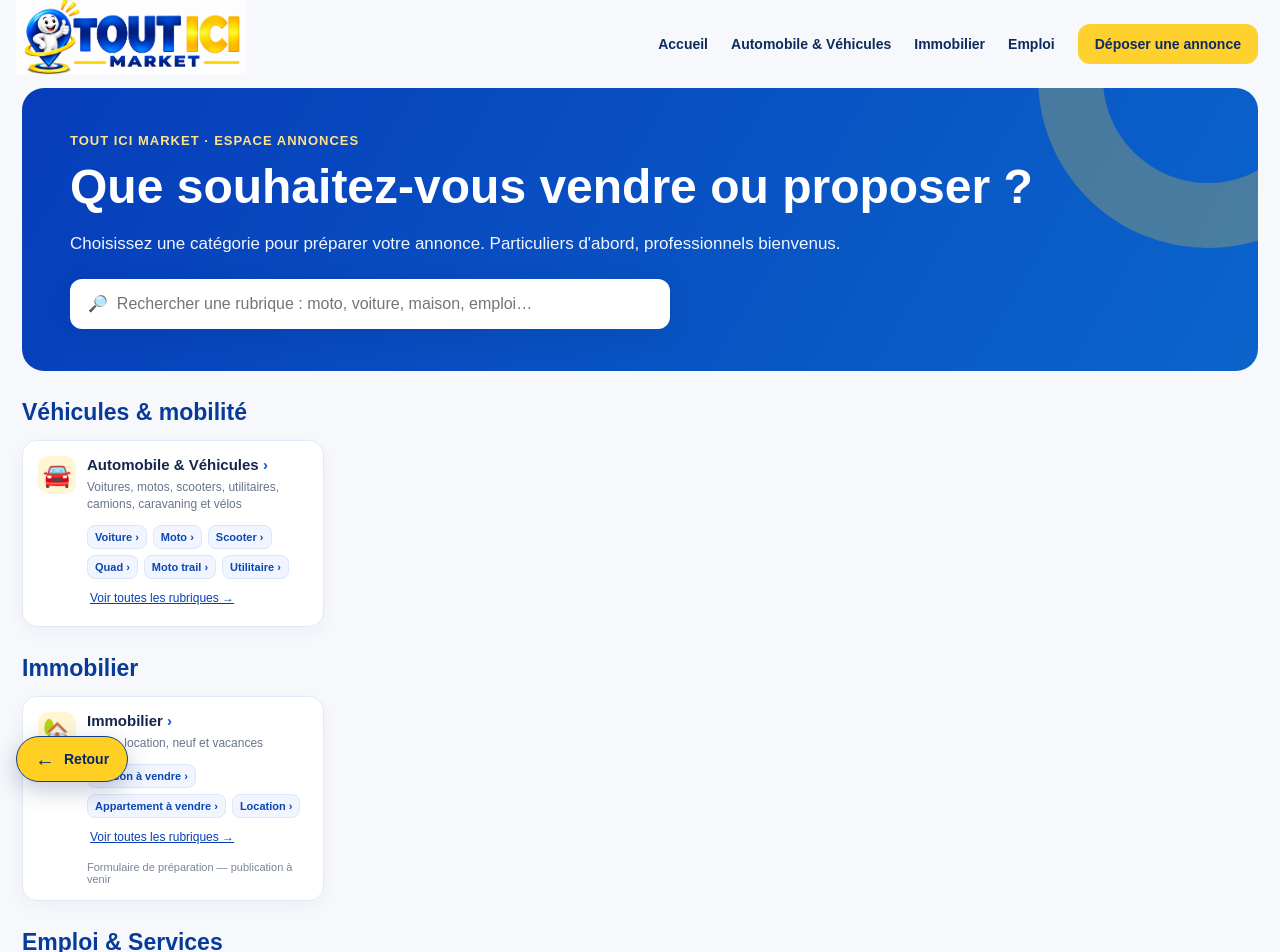
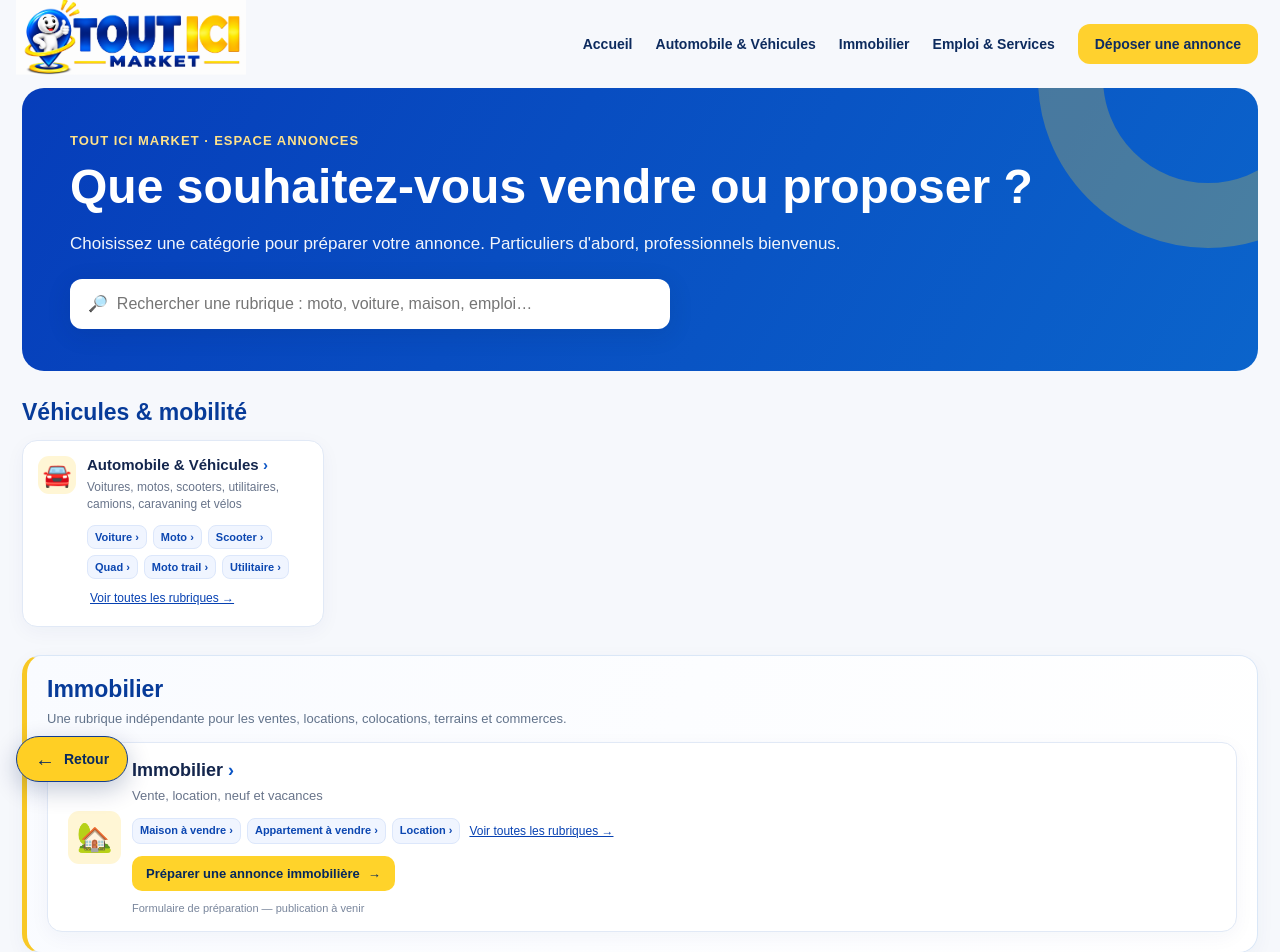
Before and after one commit to Touticimarket/tout-ici-market, a Next.js app: page /deposer in a window 1280 px wide. Shown: the top 952 px of the page. Built offline with nearby package versions, Linux system fonts and the light colour scheme.

Commit message:
Give real estate and employment distinct featured deposit sections and links

```diff
--- a/app/deposer/page.tsx
+++ b/app/deposer/page.tsx
@@ -23,6 +23,16 @@ export default function ChoixDepotPage(){
         .depot-search{width:min(600px,100%);padding:16px 18px;border:0;border-radius:12px;font-size:16px;box-shadow:0 5px 25px #051e441e}
         .depot-section{margin-top:28px}
         .depot-section h2{font-size:23px;margin:0 0 14px;color:#073b99}
+        .depot-section-featured{padding:20px;border:1px solid #dae7f7;border-left:5px solid #f8c825;border-radius:19px;background:linear-gradient(115deg,#f9fbff,#ffffff);box-shadow:0 5px 19px #123a6d0b}
+        .depot-section-featured h2{margin-bottom:6px}
+        .depot-section-featured .depot-cards{grid-template-columns:1fr}
+        .depot-section-featured .depot-card{max-width:none;min-height:112px;align-items:center;padding:17px 20px;background:#fff}
+        .depot-section-featured .depot-ico{width:53px;height:53px;font-size:29px}
+        .depot-section-featured .depot-card h3{font-size:18px}
+        .depot-section-featured .depot-card p{font-size:13px}
+        .depot-section-subtitle{font-size:13px;color:#62738b;margin:0 0 14px;line-height:1.5}
+        .depot-feature-cta{display:inline-flex;align-items:center;gap:8px;margin-top:12px;padding:10px 14px;border-radius:10px;background:#ffd32a;color:#05275c;text-decoration:none;font-size:13px;font-weight:800}
+        .depot-feature-cta:hover{background:#ffca07}
         .depot-cards{display:grid;grid-template-columns:repeat(4,minmax(0,1fr));gap:10px}
         .depot-card{display:flex;gap:11px;align-items:flex-start;background:#fff;border:1px solid #e1e9f6;border-radius:15px;padding:15px;text-decoration:none;color:#122751;min-height:125px;box-shadow:0 5px 20px #20376a0b;transition:transform .15s,border-color .15s}
         .depot-card:hover{border-color:#0b56c8}
@@ -43,7 +53,7 @@ export default function ChoixDepotPage(){
       `}</style>
       <div className="depot-shell">
         <nav className="depot-nav" aria-label="Navigation de dépôt">
-          <a href="/">Accueil</a><a href="/deposer/automobile">Automobile & Véhicules</a><a href="/immobilier">Immobilier</a><a href="/emploi">Emploi</a>
+          <a href="/">Accueil</a><a href="/deposer/automobile">Automobile & Véhicules</a><a href="/deposer/immobilier">Immobilier</a><a href="/deposer/emploi">Emploi & Services</a>
           <span style={{background:"#ffd12e",color:"#0e2b62",padding:"12px 17px",borderRadius:12}}>Déposer une annonce</span>
         </nav>
         <header className="depot-intro">
@@ -56,8 +66,11 @@ export default function ChoixDepotPage(){
         {depotGroupes.map(groupe=>{
           const selection=categories.filter(c=>c.groupe===groupe);
           if(!selection.length)return null;
-          return <section key={groupe} className="depot-section" aria-label={groupe}>
+          const miseEnAvant = groupe==="Immobilier" || groupe==="Emploi & Services";
+          return <section key={groupe} className={"depot-section"+(miseEnAvant?" depot-section-featured":"")} aria-label={groupe}>
             <h2>{groupe}</h2>
+            {groupe==="Immobilier"&&<p className="depot-section-subtitle">Une rubrique indépendante pour les ventes, locations, colocations, terrains et commerces.</p>}
+            {groupe==="Emploi & Services"&&<p className="depot-section-subtitle">Une rubrique indépendante pour les offres d'emploi, les candidatures, les formations et les services.</p>}
             <div className="depot-cards">
               {selection.map(c=><article key={c.slug} className="depot-card">
                 <span className="depot-ico" aria-hidden="true">{c.icone}</span>
@@ -90,6 +103,9 @@ export default function ChoixDepotPage(){
                     {c.sousCategories.length>(c.slug==="automobile"?6:3)&&
                       <a href={"/deposer/"+c.slug} className="depot-all-subs">Voir toutes les rubriques →</a>}
                   </div>
+                  {miseEnAvant&&<a className="depot-feature-cta" href={"/deposer/"+c.slug}>
+                    {c.slug==="immobilier"?"Préparer une annonce immobilière":"Préparer une annonce emploi ou service"} <span aria-hidden="true">→</span>
+                  </a>}
                   {c.slug!=="automobile"&&<div style={{color:"#79869c",fontSize:11,marginTop:11}}>Formulaire de préparation — publication à venir</div>}
                 </div>
               </article>)}
```
